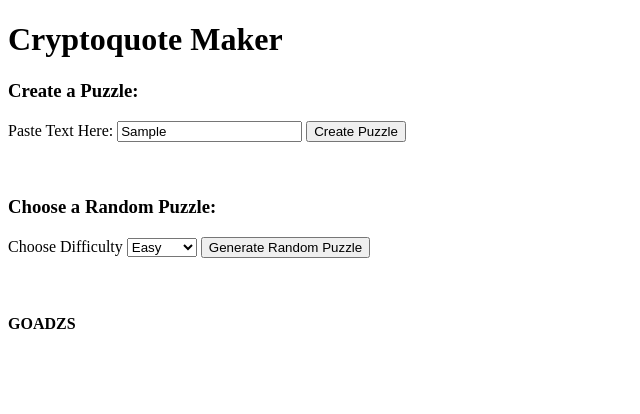
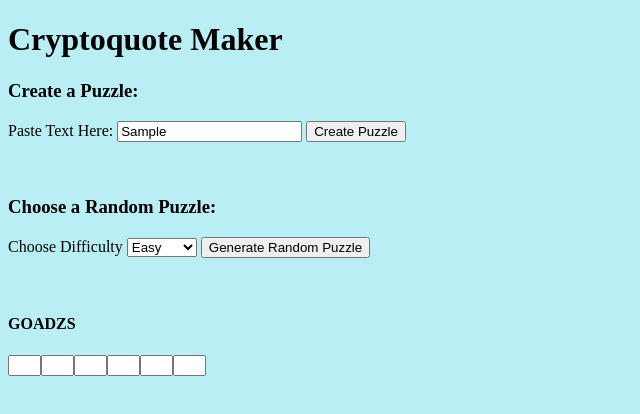
Before and after one commit to rlj0713/frontend, a plain HTML site: page index.html in a window 1280 px wide. Both pictures are taken after typing "Sample" into the empty fields and a click on the input "Create Puzzle". Shown: the whole page, without its empty margins (0-640 px from the left). Drawn offline with Linux system fonts and the light colour scheme.

Commit message:
added forms based on text length

```diff
--- a/index.html
+++ b/index.html
@@ -1,5 +1,5 @@
 <!DOCTYPE html>
-<head>
+    <head>
        <meta charset="utf-8">
         <title>Cryptoquote</title>
         <link rel="stylesheet" type="text/css" href="style.css">
@@ -29,6 +29,9 @@
         <h4 id="interactive-puzzle">
             Create a Puzzle!
         </h4>
+        <div class="interact-area" id="interact-area">
+            <p>This is the interact Area</p>
+        </div>
 
 
        <script src="index.js" type="text/javascript" defer></script>
--- a/index.js
+++ b/index.js
@@ -19,7 +19,6 @@ createPuzzleButton.addEventListener('click', function(e) {
     scramble()
 });
 
-
 // This returns a random puzzle object at the selected difficulty level
 // This function calls makString on that puzzle object
 function getPuzzle() {
@@ -35,7 +34,6 @@ function getPuzzle() {
             }
         })
         let puzzleObject = array[Math.floor(Math.random() * array.length)];
-        console.log(selectedDifficutly)
         makeString(puzzleObject)
     })
 };
@@ -70,4 +68,29 @@ function scramble(input) {
     });
     puzzleSpace.innerText = scrambledSentence.join('')
     console.log(sentenceArray.join(''))
+    createLetterForms(scrambledSentence)
 };
+
+function createLetterForms(arrayOfLetters) {
+    console.log(arrayOfLetters)
+    let puzzleArea = document.getElementById('puzzle-area')
+    let letterForm = `<form id="letters" class="letters"><input size="1" type="text" name="letters" id="letters"></form>`
+    let interactArea = document.querySelector("#interact-area")
+    interactArea.innerHTML = ""
+
+    let cleanArray = []
+    arrayOfLetters.forEach(letter => {
+        if (letter.match(/\w/)) {
+            cleanArray.push(letter)
+        }
+    })
+
+    cleanArray.forEach(letter => {
+        interactArea.innerHTML += letterForm
+    })
+
+
+
+
+    // puzzleArea.appendChild.innerText = "hello"
+}
--- a/style.css
+++ b/style.css
@@ -0,0 +1,7 @@
+.letters {
+    display: inline-block;
+}
+
+body {
+    background-color: rgb(185, 238, 245);
+}
```
